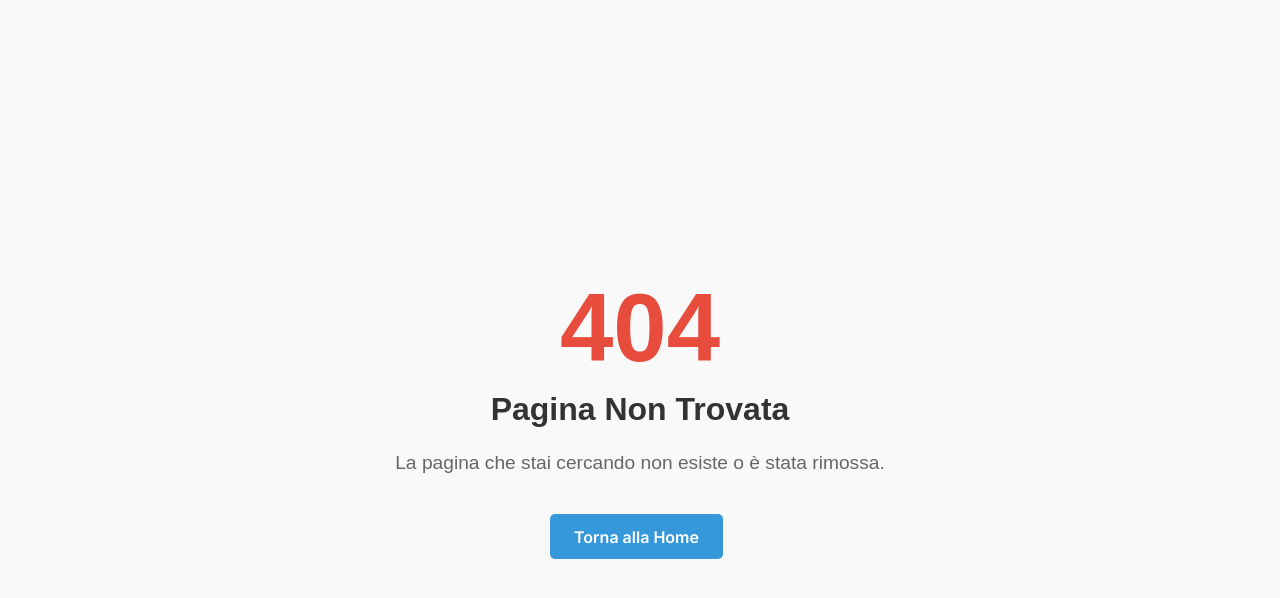
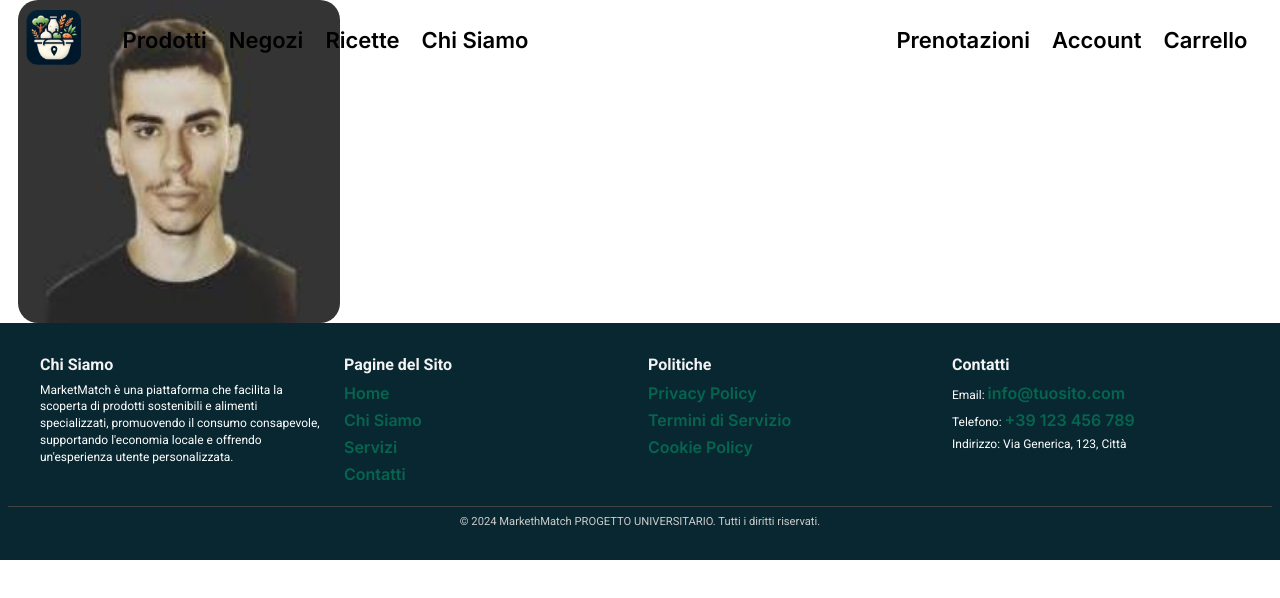
Before and after one commit to micheleDeca/MarketMatchReact, a React (Vite) app: page /negozio in a window 1280 px wide. Before the commit this address had no page. Shown: the top 598 px of the page. Built offline with nearby package versions, Linux system fonts and the light colour scheme.

Commit message:
aggiunta pagina negozio

```diff
--- a/src/App.jsx
+++ b/src/App.jsx
@@ -12,6 +12,8 @@ import TestMichele from './Pages/Test/TestMichele/TestMichele';
 import TestIsa from './Pages/Test/TestIsa/TestIsa';
 import PageNotFound from './Pages/PageNotFound/PageNotFound';
 import Product from './Pages/Product/Product';
+import Negozio from './Pages/Negozio/Negozio';
+
 
 /*
 *    - "NoAccesso" (utente non loggato)
@@ -36,7 +38,7 @@ const App = () => {
 
   return (
     <div>
-      {/*<NavBar navColor={navColorState} />*/}
+      <NavBar navColor={navColorState} />
       <Routes>
         <Route path='/' element={<Home />} />
         <Route path='/prenotazioni' element={<Reservation/>} />
@@ -44,9 +46,10 @@ const App = () => {
         <Route path='/antonio' element={<TestAntonio /> } />
         <Route path='/michele' element={<Product/> } />
         <Route path='/isabella' element={<TestIsa /> } />
+        <Route path='/negozio' element={<Negozio/>}/>
         <Route path='*' element={<PageNotFound /> }/>
       </Routes>
-      {/*<Footer />*/}
+      <Footer />
     </div>
   )
 }
--- a/src/Components/NavBar/NavBar.css
+++ b/src/Components/NavBar/NavBar.css
@@ -1,8 +1,8 @@
 /* Navbar principale */
 nav {
-    position: absolute;
-    top: 0;
-    left: 0;
+    position: absolute;/*gg*/
+    top: 0;/*gg*/
+    left: 0;/*gg*/
     width: 100%;
     padding: 10px 2%;
     z-index: 10;
--- /dev/null
+++ b/src/Pages/Negozio/Negozio.jsx
@@ -0,0 +1,14 @@
+import ShopWindow from "../../Components/shop_window/shop_window";
+import "./Negozio.css";
+
+function Negozio() {
+  return (
+    <>
+      <div className="">
+        <ShopWindow />
+      </div>
+    </>
+  );
+}
+
+export default Negozio;
```
Also changed, not shown: src/Pages/Negozio/Negozio.css (added).
